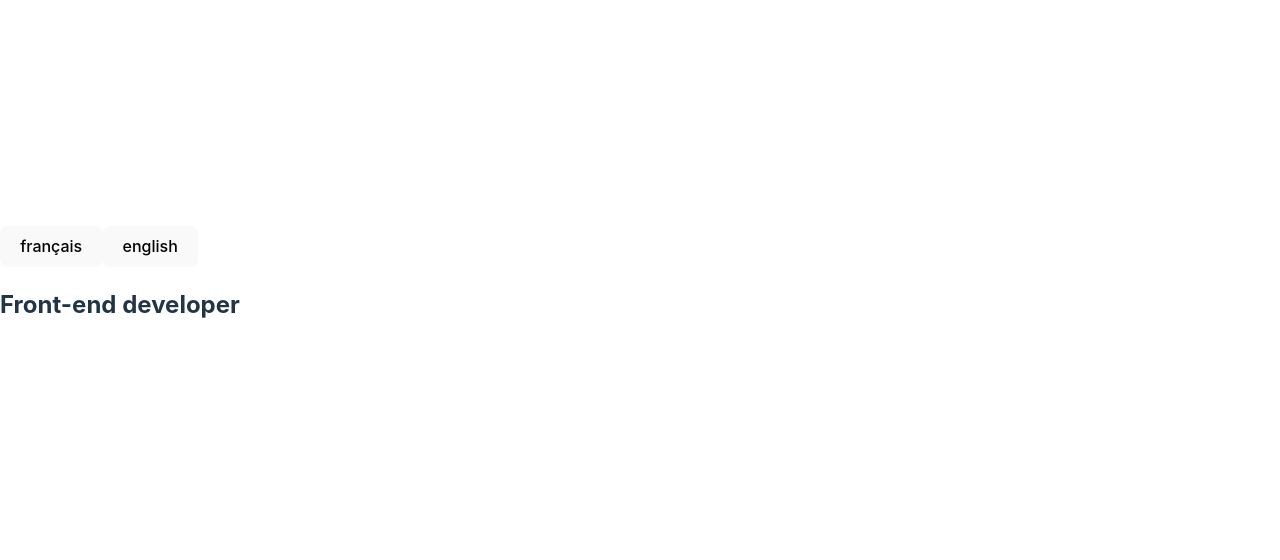
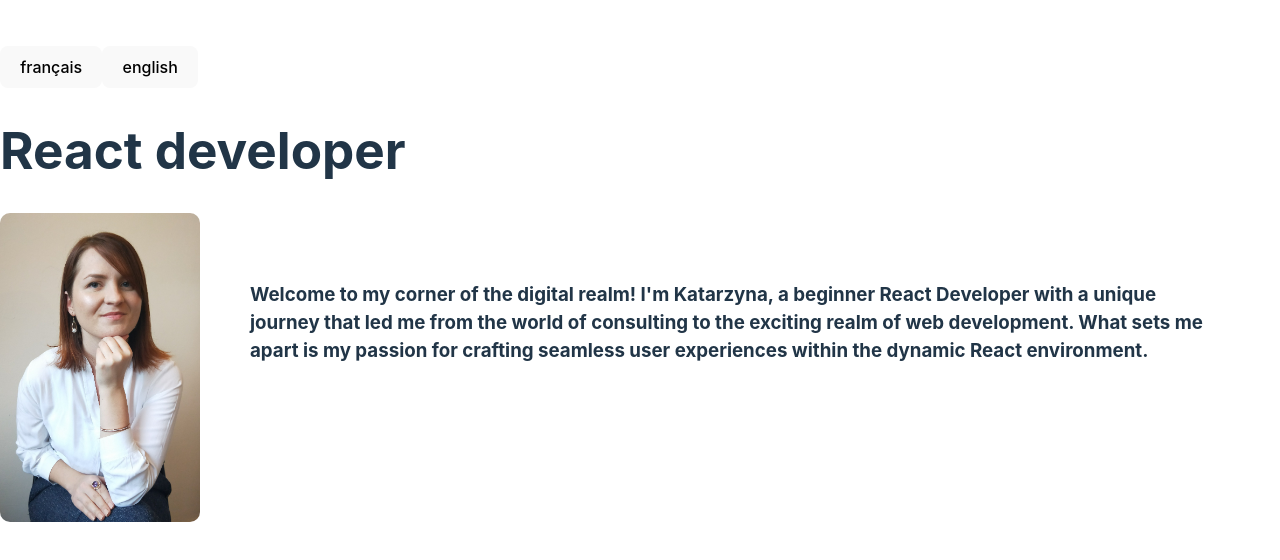
Before and after one commit to Kasia307584/portfolio, a React (Vite) app: page / in a window 1280 px wide. Shown: the part 116-676 px from the top of the page. Built offline with nearby package versions, Linux system fonts and the light colour scheme.

Commit message:
First card launched; Bootstrap installed

```diff
--- a/package.json
+++ b/package.json
@@ -10,6 +10,7 @@
     "preview": "vite preview"
   },
   "dependencies": {
+    "bootstrap": "^5.3.2",
     "i18next": "^23.7.16",
     "react": "^18.2.0",
     "react-dom": "^18.2.0",
@@ -23,6 +24,7 @@
     "eslint-plugin-react": "^7.33.2",
     "eslint-plugin-react-hooks": "^4.6.0",
     "eslint-plugin-react-refresh": "^0.4.5",
+    "sass": "^1.69.7",
     "vite": "^5.0.8"
   }
 }
--- a/src/App.jsx
+++ b/src/App.jsx
@@ -1,5 +1,6 @@
 import { useTranslation } from "react-i18next";
 import i18n from "./lang/i18n";
+import Card from "./compenents/Card";
 
 function App() {
   const { t } = useTranslation();
@@ -16,7 +17,11 @@ function App() {
       <button type="button" onClick={() => changeLanguage("en")}>
         english
       </button>
-      <h2>{t("title")}</h2>
+      <Card
+        text={t("title")}
+        photo="/photo_katarzyna.jpg"
+        description={t("description")}
+      />
     </>
   );
 }
--- /dev/null
+++ b/src/compenents/Card.jsx
@@ -0,0 +1,18 @@
+function Card(props) {
+  const { text, photo, description } = props;
+  return (
+    <>
+      <h1>{text}</h1>
+      <div style={{ display: "flex" }}>
+        <img
+          src={photo}
+          alt="My photo"
+          style={{ width: "200px", height: "auto", borderRadius: "10px" }}
+        />
+        <h3 style={{ padding: "50px" }}>{description}</h3>
+      </div>
+    </>
+  );
+}
+
+export default Card;
--- a/src/lang/locals/en.json
+++ b/src/lang/locals/en.json
@@ -1,3 +1,4 @@
 {
-  "title": "Front-end developer"
+  "title": "React developer",
+  "description": "Welcome to my corner of the digital realm! I'm Katarzyna, a beginner React Developer with a unique journey that led me from the world of consulting to the exciting realm of web development. What sets me apart is my passion for crafting seamless user experiences within the dynamic React environment."
 }
--- a/src/lang/locals/fr.json
+++ b/src/lang/locals/fr.json
@@ -1,3 +1,4 @@
 {
-  "title": "Développeur Front-end"
+  "title": "Développeuse React",
+  "description": "Bienvenue dans mon espace numérique ! Je suis Katarzyna, une développeuse React débutante avec un parcours atypique qui m'a conduit du monde du conseil à l'univers passionnant du développement web. Ce qui me distingue, c'est ma passion pour la création d'expériences utilisateur fluides au sein de l'environnement React dynamique."
 }
```
Also changed, not shown: public/photo_katarzyna.jpg (added), 1 other file (tests, documents, lock files or other folders).
